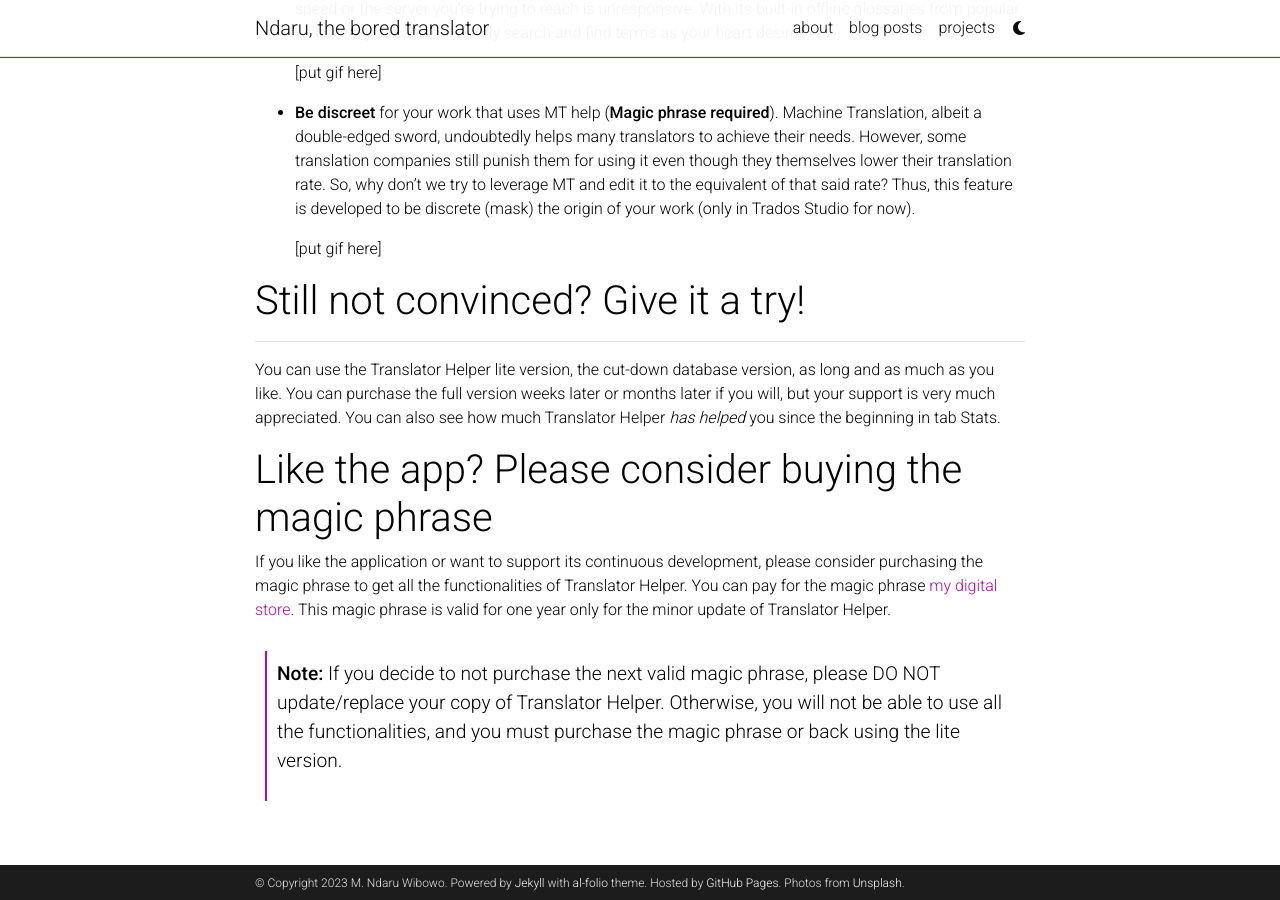
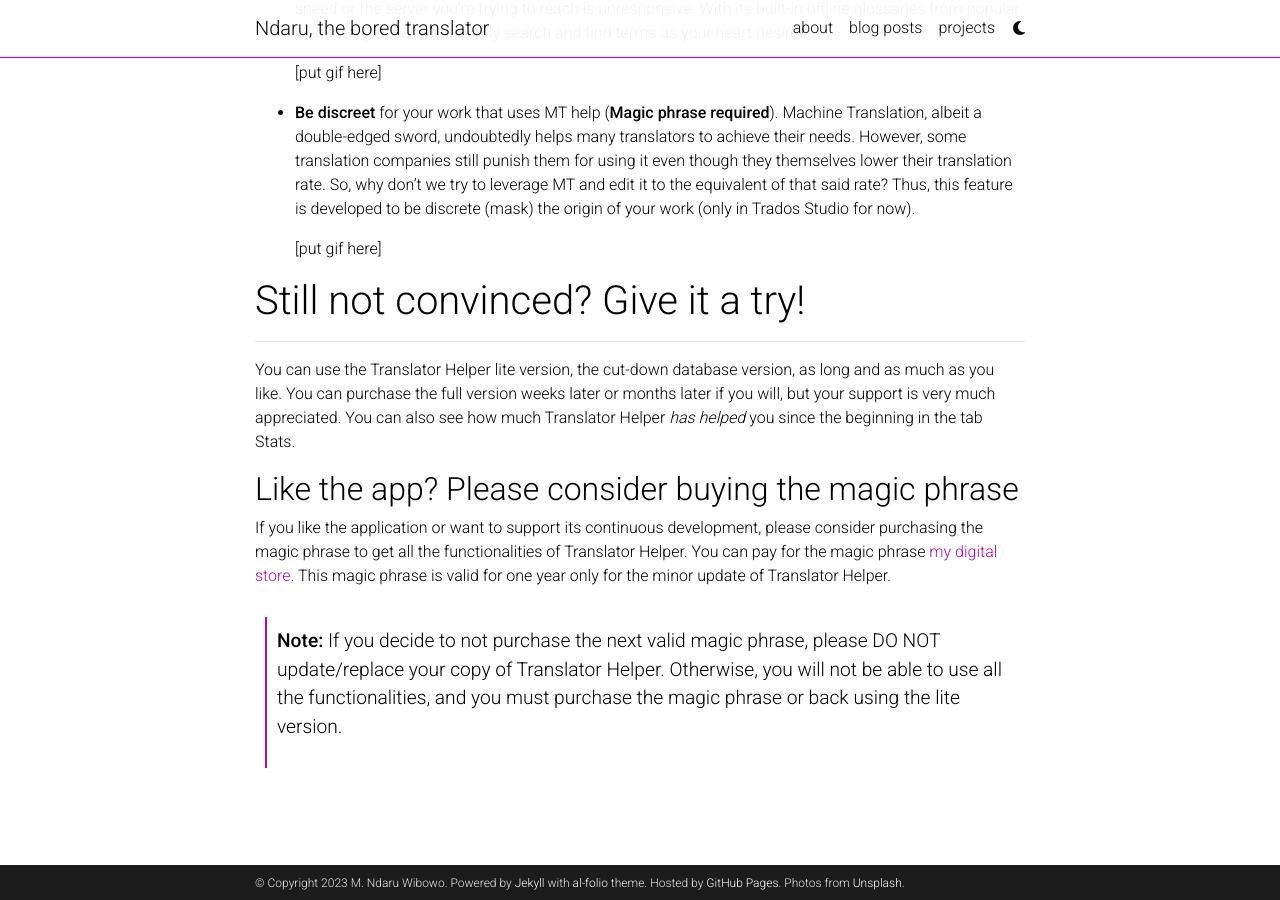
Before and after one commit to ndaruwibowo/ndaruwibowo.github.io, a Jekyll site: the page built from _projects/Translator Helper.md, in a window 1280 px wide and 900 px high, scrolled down 738 px. Built offline with Jekyll 4.4.1, drawn with Linux system fonts in a browser that asks for light colours; comment, search, counter and statistics services are not loaded; a style sheet for code colours, icons or effects is not loaded.

Commit message:
Update Translator Helper.md

```diff
--- a/_projects/Translator Helper.md
+++ b/_projects/Translator Helper.md
@@ -42,9 +42,9 @@ I love translation and language intrigue. Hope you like it as much as I do.
 ---
 You can use the Translator Helper lite version, the cut-down database version, as long and as much as you like.
 You can purchase the full version weeks later or months later if you will, but your support is very much appreciated.
-You can also see how much Translator Helper _has helped_ you since the beginning in tab Stats.
+You can also see how much Translator Helper _has helped_ you since the beginning in the tab Stats.
 
-# Like the app? Please consider buying the magic phrase
+## Like the app? Please consider buying the magic phrase
 
 If you like the application or want to support its continuous development, please consider purchasing the magic phrase to get all the functionalities of Translator Helper.
 You can pay for the magic phrase [my digital store](https://lynk.id/tokondaru).
```
